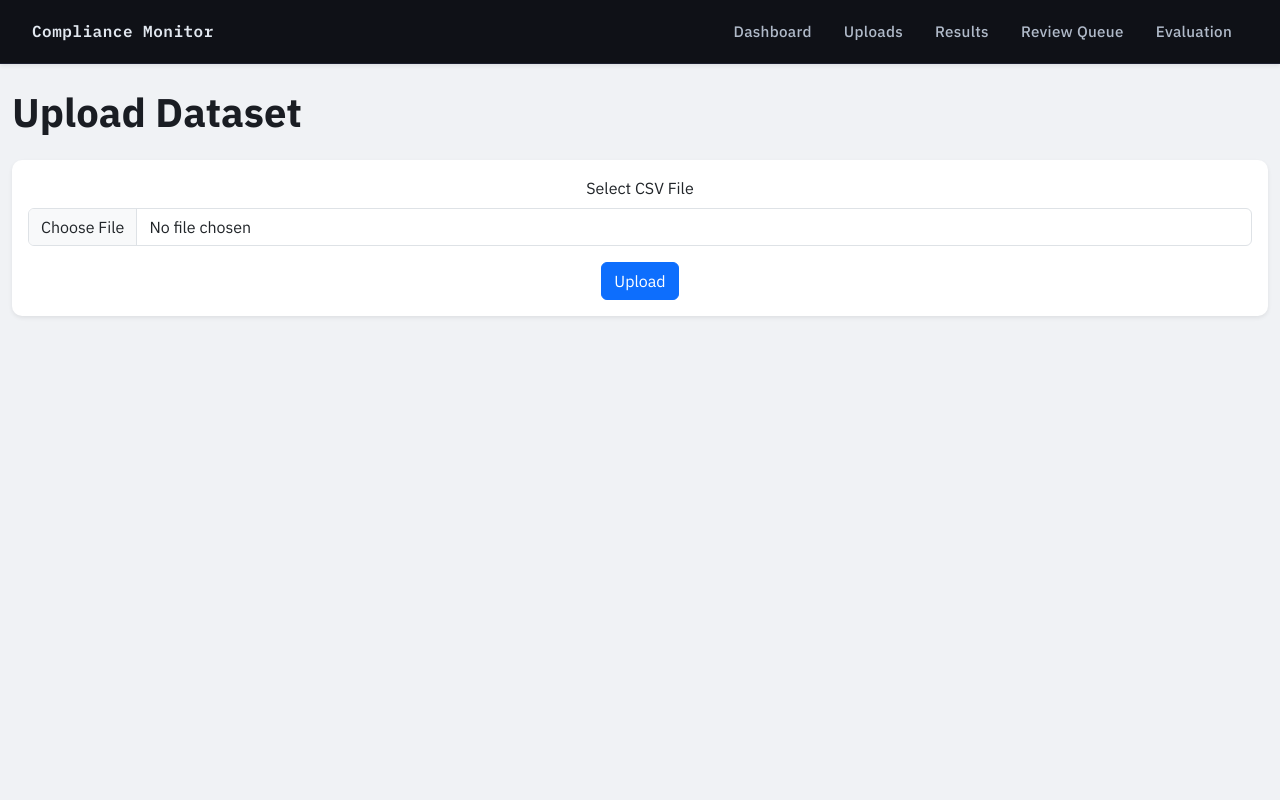
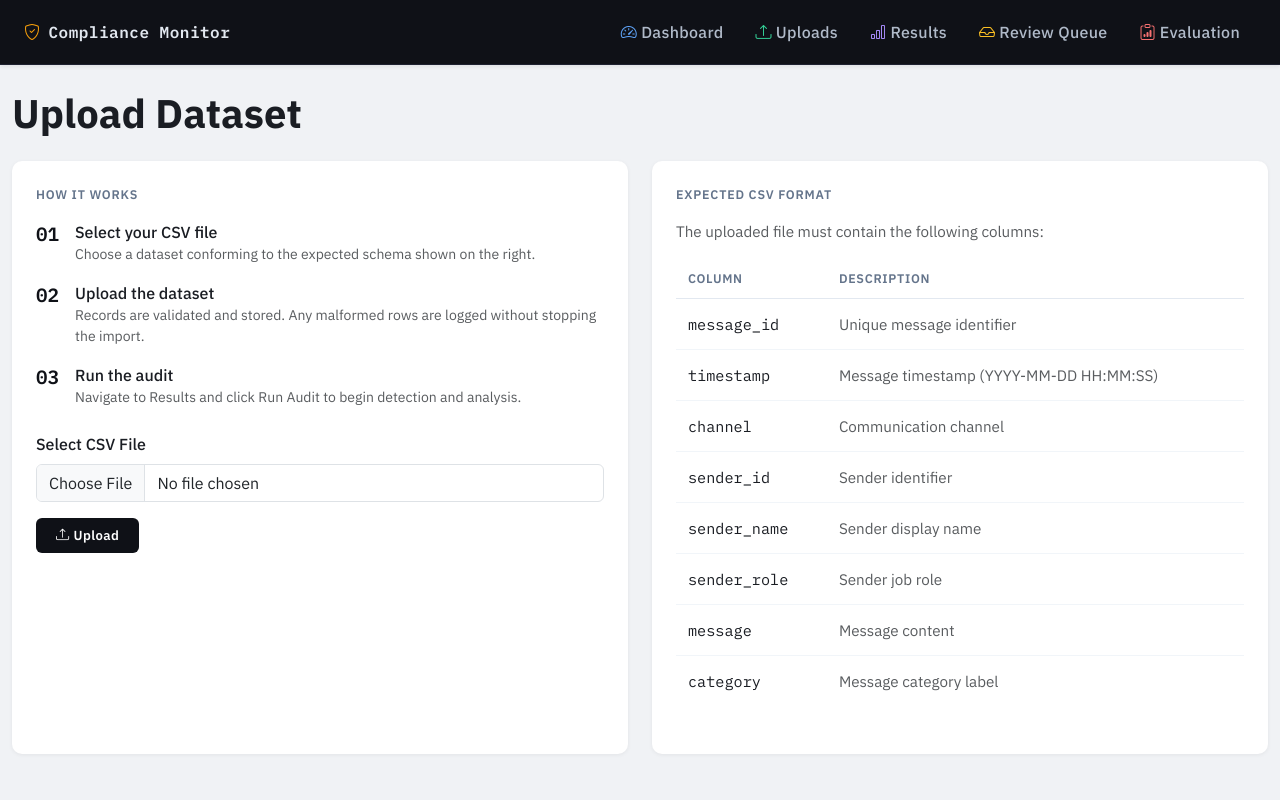
Before and after one commit to NokulungaMotsweni/FinalProject-ComplianceAuditSystem, a Django app: page /upload in a window 1280 px wide. Run offline with Django 5.2, Linux system fonts and the light colour scheme.

Commit message:
Beautifying of the UI.

```diff
--- a/messages_app/views.py
+++ b/messages_app/views.py
@@ -81,14 +81,14 @@ def upload_dataset(request):
         if failed == 0:
             messages.success(
                 request,
-                f"Upload successful: {success} records processed."
+                f"Upload successful: {success} records processed. Run the audit to analyse your dataset."
             )
+            return redirect("results")
         else:
             messages.warning(
                 request,
                 f"Upload completed with errors: {success} succeeded, {failed} failed."
             )
-
-        return redirect("upload_dataset")
+            return redirect("upload_dataset")
 
     return render(request, "upload.html")
--- a/static/css/style.css
+++ b/static/css/style.css
@@ -26,8 +26,8 @@ body {
 }
 
 .nav-link {
-    color: #b0bac9 !important;
-    font-size: 0.95rem;
+    color: #b0bac9;
+    font-size: 1rem;
     font-weight: 500;
     letter-spacing: 0.3px;
     padding: 0.5rem 1rem !important;
@@ -37,6 +37,13 @@ body {
 .nav-link:hover {
     color: #e2e8f0 !important;
 }
+
+.navbar .nav-link .bi-speedometer2 { color: #60a5fa !important; }
+.navbar .nav-link .bi-upload       { color: #34d399 !important; }
+.navbar .nav-link .bi-bar-chart    { color: #a78bfa !important; }
+.navbar .nav-link .bi-inbox        { color: #fbbf24 !important; }
+.navbar .nav-link .bi-clipboard-data { color: #f87171 !important; }
+.navbar-brand .bi-shield-check { color: #f59e0b; }
 
 /* ── Page Header ── */
 .page-header {
@@ -322,16 +313,14 @@ body {
 }
 
 .top-senders-table th:last-child,
-.top-senders-table td:last-child {
-    width: 25%;
-}
+.top-senders-table td:last-child { width: 25%; }
 
 /* ── Layout ── */
 .container {
-    max-width: 1400px !important;
+    max-width: 1200px !important;
     width: 100%;
-    padding-left: 2rem;
-    padding-right: 2rem;
+    padding-left: 1.5rem;
+    padding-right: 1.5rem;
 }
 
 .page-layout {
--- a/templates/base.html
+++ b/templates/base.html
@@ -4,6 +4,7 @@
 <head>
     <meta charset="UTF-8">
     <meta name="viewport" content="width=device-width, initial-scale=1.0">
+    <link rel="stylesheet" href="https://cdn.jsdelivr.net/npm/bootstrap-icons@1.11.3/font/bootstrap-icons.min.css">
     <title>{% block title %}Compliance Monitor{% endblock %}</title>
 
     <link href="https://cdn.jsdelivr.net/npm/bootstrap@5.3.3/dist/css/bootstrap.min.css" rel="stylesheet">
@@ -13,16 +14,15 @@
 <body>
 
 <nav class="navbar navbar-expand-lg navbar-dark bg-dark shadow-sm">
-    <div class="container">
-        <a class="navbar-brand fw-bold" href="/">Compliance Monitor</a>
+    <div class="container-fluid px-4">
+        <a class="navbar-brand fw-bold" href="/"><i class="bi bi-shield-check me-2"></i>Compliance Monitor</a>
 
         <div class="navbar-nav ms-auto">
-            <a class="nav-link" href="/">Dashboard</a>
-            <a class="nav-link" href="{% url 'upload_dataset' %}">Uploads</a>
-            <a class="nav-link" href="/results/">Results</a>
-            <a class="nav-link" href="{% url 'review_queue' %}">Review Queue</a>
-            <a class="nav-link" href="{% url 'evaluation' %}">Evaluation</a>
-
+            <a class="nav-link" href="/"><i class="bi bi-speedometer2 me-1"></i>Dashboard</a>
+            <a class="nav-link" href="{% url 'upload_dataset' %}"><i class="bi bi-upload me-1"></i>Uploads</a>
+            <a class="nav-link" href="/results/"><i class="bi bi-bar-chart me-1"></i>Results</a>
+            <a class="nav-link" href="{% url 'review_queue' %}"><i class="bi bi-inbox me-1"></i>Review Queue</a>
+            <a class="nav-link" href="{% url 'evaluation' %}"><i class="bi bi-clipboard-data me-1"></i>Evaluation</a>
         </div>
     </div>
 </nav>
--- a/templates/upload.html
+++ b/templates/upload.html
@@ -6,15 +6,70 @@
 
 <h1 class="mb-4 fw-bold">Upload Dataset</h1>
 
-<div class="card shadow-sm p-3 text-center h-100">
-    <form method="POST" enctype="multipart/form-data">
-        {% csrf_token %}
-        <div class="mb-3">
-            <label for="file" class="form-label">Select CSV File</label>
-            <input type="file" class="form-control" id="file" name="file" accept=".csv">
+<div class="row g-4 align-items-stretch">
+<div class="col-md-6">
+    <div class="panel h-100">
+        <p class="panel-title">How It Works</p>
+        <div class="mb-4">
+            <div class="d-flex gap-3 mb-3">
+                <span style="font-family: 'IBM Plex Mono', monospace; font-weight: 600; color: #0f1117; font-size: 1.2rem;">01</span>
+                <div>
+                    <div class="fw-500">Select your CSV file</div>
+                    <div class="text-muted" style="font-size: 0.875rem;">Choose a dataset conforming to the expected schema shown on the right.</div>
+                </div>
+            </div>
+            <div class="d-flex gap-3 mb-3">
+                <span style="font-family: 'IBM Plex Mono', monospace; font-weight: 600; color: #0f1117; font-size: 1.2rem;">02</span>
+                <div>
+                    <div class="fw-500">Upload the dataset</div>
+                    <div class="text-muted" style="font-size: 0.875rem;">Records are validated and stored. Any malformed rows are logged without stopping the import.</div>
+                </div>
+            </div>
+            <div class="d-flex gap-3 mb-4">
+                <span style="font-family: 'IBM Plex Mono', monospace; font-weight: 600; color: #0f1117; font-size: 1.2rem;">03</span>
+                <div>
+                    <div class="fw-500">Run the audit</div>
+                    <div class="text-muted" style="font-size: 0.875rem;">Navigate to Results and click Run Audit to begin detection and analysis.</div>
+                </div>
+            </div>
         </div>
-        <button type="submit" class="btn btn-primary">Upload</button>
-    </form>
+        <form method="POST" enctype="multipart/form-data">
+            {% csrf_token %}
+            <div class="mb-3">
+                <label for="file" class="form-label fw-500">Select CSV File</label>
+                <input type="file" class="form-control" id="file" name="file" accept=".csv">
+            </div>
+            <button type="submit" class="btn btn-run">
+                <i class="bi bi-upload me-1"></i>Upload
+            </button>
+        </form>
+    </div>
+</div>
+
+    <div class="col-md-6 align-items-stretch">
+        <div class="panel h-100 ">
+            <p class="panel-title">Expected CSV Format</p>
+            <p class="text-muted mb-3" style="font-size: 0.95rem;">The uploaded file must contain the following columns:</p>
+            <table class="table mb-0">
+                <thead>
+                    <tr>
+                        <th>Column</th>
+                        <th>Description</th>
+                    </tr>
+                </thead>
+                <tbody>
+                    <tr><td class="method-label">message_id</td><td class="text-muted">Unique message identifier</td></tr>
+                    <tr><td class="method-label">timestamp</td><td class="text-muted">Message timestamp (YYYY-MM-DD HH:MM:SS)</td></tr>
+                    <tr><td class="method-label">channel</td><td class="text-muted">Communication channel</td></tr>
+                    <tr><td class="method-label">sender_id</td><td class="text-muted">Sender identifier</td></tr>
+                    <tr><td class="method-label">sender_name</td><td class="text-muted">Sender display name</td></tr>
+                    <tr><td class="method-label">sender_role</td><td class="text-muted">Sender job role</td></tr>
+                    <tr><td class="method-label">message</td><td class="text-muted">Message content</td></tr>
+                    <tr><td class="method-label">category</td><td class="text-muted">Message category label</td></tr>
+                </tbody>
+            </table>
+        </div>
+    </div>
 </div>
 
 {% endblock %}
```
Also changed, not shown: other parts of static/css/style.css (+55 -96 lines), development_log.txt (added, +24 -0 lines), templates/dashboard.html (+4 -4 lines), templates/review_queue.html (+3 -10 lines).
